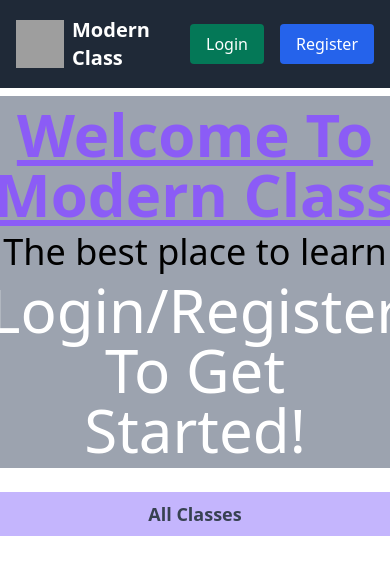
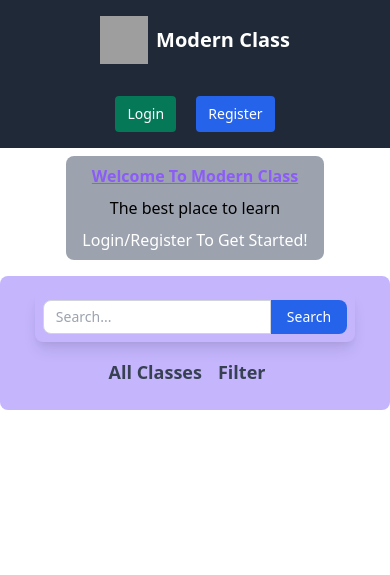
Before and after one commit to yamanISyaman/Modern-Class, a Django app: page / in a window 390 px wide; the page is wider, and only the part inside the window is pictured. Shown: the top 575 px of that part. Run offline with Django 3.2, Linux system fonts and the light colour scheme; grey boxes are pictures that could not be loaded.

Commit message:
fixed mobile view and built filter functionality

```diff
--- a/Mclass/static/Mclass/index.js
+++ b/Mclass/static/Mclass/index.js
@@ -5,8 +5,17 @@ document.addEventListener('DOMContentLoaded', function() {
 
 
 // a function for showing the classes
-function showClasses(filter, page) {
+function showClasses(filter, page=1) {
     const csrftoken = document.querySelector('#csrf').firstElementChild.value;
+    let ctg = '';
+    let tp = '';
+    let av = '';
+
+    if (filter === "filter") {
+        ctg = document.querySelector("#category").value;
+        tp = document.querySelector("#type").value;
+        av = document.querySelector("#availability").value;
+    } else {}
     fetch('', {
         method: 'POST',
         headers: {'X-CSRFToken': csrftoken},
@@ -14,6 +23,9 @@ function showClasses(filter, page) {
         body: JSON.stringify({
             filter: filter,
             page: page,
+            category: ctg,
+            type: tp,
+            availability: av,
         })
     })
     .then(response => response.json())
@@ -61,7 +73,7 @@ function showClasses(filter, page) {
 
         // add paginator buttons
         let pg = `
-            <div class="flex justify-center">
+            <div class="flex justify-center mt-2">
                 <ul class="flex items-center">`;
         if (result.has_previous) {
             pg += `<li>
@@ -88,3 +100,47 @@ function showClasses(filter, page) {
         document.querySelector('#classes-list').innerHTML += pg;
     })
 }
+
+
+// show the filter form
+function showFilter() {
+    if (document.querySelector('#filter-nav').innerHTML != '') {
+        document.querySelector('#filter-nav').innerHTML = '';
+    } else {
+        fetch('filter', {
+            method: 'POST'
+        })
+        .then(response => response.json())
+        .then(result => {
+            console.log(result);
+            html = `
+            <div class="flex flex-col items-center bg-gray-100 p-4">
+                <div class="flex flex-col md:flex-row space-y-4 md:space-y-0 md:space-x-4">
+                <select class="w-full md:w-40 border border-gray-300 rounded-md px-4 py-2" name="category" id="category">
+                <option value="" disabled selected>Category</option>
+            `;
+            result.options.forEach((o) => {
+                html += `
+                    <option value="${o}">${o}</option>
+                `;
+            })
+            html += `
+            </select>
+            <select class="w-full md:w-40 border border-gray-300 rounded-md px-4 py-2" name="type" id="type">
+                <option value="" disabled selected>Type</option>
+                <option value="private">Private</option>
+                <option value="public">Public</option>
+            </select>
+            <select class="w-full md:w-40 border border-gray-300 rounded-md px-4 py-2" name="availability" id="availability">
+                <option value="" disabled selected>Availability</option>
+                <option value="closed">Closed</option>
+                <option value="available">Available</option>
+            </select>
+            </div>
+            <button class="mt-4 bg-blue-500 text-white font-bold px-8 py-3 rounded-md" type="submit" onclick="showClasses('filter')">Filter</button>
+            </div>
+            `;
+            document.querySelector('#filter-nav').innerHTML = html;
+        })
+    }
+}
--- a/Mclass/templates/Mclass/index.html
+++ b/Mclass/templates/Mclass/index.html
@@ -12,30 +12,48 @@
 {% block body %}
     <div id="csrf">{% csrf_token %}</div>
     {% if not user.is_authenticated %}
-        <div class="mt-2 flex items-center justify-center h-full">
-            <div class="text-center">
-                <div class="bg-gray-400 px-4 py-2 rounded-lg">
-                    <h1 class="text-purple-500 text-6xl font-bold underline">Welcome To Modern Class</h1>
-                    <p class="mt-2 text-4xl">The best place to learn</p>
-                    <div class=" mt-2 text-6xl text-white ">Login/Register To Get Started!</div>
-                </div>
+    <div class="mt-2 mb-4 flex flex-wrap items-center justify-center h-full">
+        <div class="text-center sm:w-full md:w-full lg:w-1/2">
+            <div class="bg-gray-400 px-4 py-2 rounded-lg">
+                <h1 class="text-purple-500 font-bold underline sm:text-4xl md:text-5xl lg:text-6xl lg:w-full">Welcome To Modern Class</h1>
+                <p class="mt-2 sm:text-2xl md:text-3xl lg:text-4xl">The best place to learn</p>
+                <div class=" mt-2 text-white sm:text-4xl md:text-5xl lg:text-6xl">Login/Register To Get Started!</div>
             </div>
         </div>
-        <br>
-        <div class="text-center container mx-auto px-4 py-2 bg-purple-300">
-            <p class="text-lg font-semibold text-gray-700 hover:text-blue-600">All Classes</p>
-        </div>
-    {% else %}
-        <div class="container mx-auto px-4 bg-purple-300">
-            <nav class="flex items-center justify-between py-4">
-                <div class="flex items-center space-x-4">
-                    <a onclick="showClasses('all')" class="text-lg font-semibold text-gray-700 hover:text-blue-600">All Classes</a>
-                    <a class="text-lg font-semibold text-gray-700 hover:text-blue-600">My Classes</a>
-                    <a class="text-lg font-semibold text-gray-700 hover:text-blue-600">Filter</a>
+    </div>
+    {% endif %}
+        <div class="rounded-lg container mx-auto px-4 bg-purple-300">
+            <nav class="flex flex-col md:flex-row items-center md:justify-between py-4">
+                <div class="flex">
+                    <div class="flex rounded-lg shadow-lg p-2 w-full md:w-auto">
+                        <input
+                            id="search"
+                            type="text"
+                        class="flex-1 rounded-l-lg border border-gray-300 px-3 py-1.5 text-sm focus:outline-none focus:ring-2 focus:ring-blue-600"
+                            placeholder="Search..."
+                    />
+                        <button
+                    type="submit"
+                    class="flex-shrink-0 bg-blue-600 text-white rounded-r-lg px-4 py-1.5 text-sm hover:bg-blue-700" onclick="showClasses('search')"
+                    >
+                    Search
+                        </button>
+                    </div>
+                </div>
+                <div class="flex flex-wrap mt-4 md:mt-0">
+                    <a onclick="showClasses('all')" class="text-lg font-semibold text-gray-700 hover:text-blue-600 mr-4 mb-2">All Classes</a>
+                    {% if user.is_authenticated %}
+                        <a onclick="showClasses('my')" class="text-lg font-semibold text-gray-700 hover:text-blue-600 mr-4 mb-2">My Classes</a>
+                    {% endif %}
+                    <a onclick="showFilter()" class="text-lg font-semibold text-gray-700 hover:text-blue-600 mr-4 mb-2">Filter</a>
                 </div>
             </nav>
         </div>
-    {% endif %}
-    <div id="classes-list">
+
+
+
+        <div id="filter-nav">
+        </div>
+    <div id="classes-list" class="mb-20">
     </div>
 {% endblock %}
--- a/Mclass/templates/Mclass/layout.html
+++ b/Mclass/templates/Mclass/layout.html
@@ -16,25 +16,26 @@
     </head>
     <body>
         <!-- Nav bar -->
-        <nav class="flex items-center justify-between p-4 bg-gray-800">
-            <div class="flex items-center">
+        <nav class="flex flex-col md:flex-row items-center justify-between p-4 bg-gray-800">
+            <div class="flex items-center mb-4 md:mb-0">
                 <!-- Adding the Logo -->
                 <img src="https://img.freepik.com/free-vector/bird-colorful-gradient-design-vector_343694-2506.jpg" alt="Logo" class="w-12 h-12 mr-2">
                 <span class="text-white text-xl font-bold">Modern Class</span>
             </div>
-            <div class="flex space-x-4">
+            <!-- Wrapping the navigation links in a div -->
+            <div class="space-x-4 mt-4 md:mt-0">
                 <!-- if the user not signed-in -->
                 {% if not user.is_authenticated %}
-                    <a href="{% url 'login' %}"><button class="bg-green-700 hover:bg-green-600 text-white px-4 py-2 rounded">Login</button></a>
-                    <a href="{% url 'register' %}"><button class="bg-blue-600 hover:bg-blue-500 text-white px-4 py-2 rounded" >Register</button></a>
+                    <a href="{% url 'login' %}"><button class="bg-green-700 hover:bg-green-600 text-white px-3 py-2 text-sm rounded">Login</button></a>
+                    <a href="{% url 'register' %}"><button class="bg-blue-600 hover:bg-blue-500 text-white px-3 py-2 text-sm rounded" >Register</button></a>
                 <!-- if user is signed in -->
                 {% else %}
-                    <a href="{% url 'index' %}"><button class="bg-blue-600 hover:bg-blue-500 text-white px-4 py-2 rounded" >All Classes</button></a>
+                    <a href="{% url 'index' %}"><button class="bg-blue-600 hover:bg-blue-500 text-white px-3 py-2 text-sm rounded" >All Classes</button></a>
                     <!-- if user is a teacher show additional button -->
                     {% if user.is_teacher %}
-                        <a href="{% url 'create' %}"><button class="bg-blue-600 hover:bg-blue-500 text-white px-4 py-2 rounded" >Create Class</button></a>
+                        <a href="{% url 'create' %}"><button class="bg-blue-600 hover:bg-blue-500 text-white px-3 py-2 text-sm rounded" >Create Class</button></a>
                     {% endif %}
-                    <a href="{% url 'logout' %}"><button class="bg-gray-700 hover:bg-gray-600 text-white px-4 py-2 rounded">Logout</button></a>
+                    <a href="{% url 'logout' %}"><button class="bg-gray-700 hover:bg-gray-600 text-white px-3 py-2 text-sm rounded">Logout</button></a>
 
                 {% endif %}
                 <!-- block to add custom buttons in children pages -->
--- a/Mclass/urls.py
+++ b/Mclass/urls.py
@@ -6,6 +6,6 @@ urlpatterns = [
     path('login', views.login_view, name="login"),
     path('register', views.register_view, name="register"),
     path('logout', views.logout_view, name="logout"),
-    path('myclasses', views.myclasses_view, name="myclasses"),
     path('create', views.create_view, name="create"),
+    path('filter', views.show_filter, name="filter"),
 ]
--- a/Mclass/utils.py
+++ b/Mclass/utils.py
@@ -10,3 +10,7 @@ def image_is_valid(image_url):
     if r.headers["content-type"] in image_formats:
         return True
     return False
+
+
+def get_options():
+    return ["Chemistry", "Biology", "Physics", "Computer Science", "Art", "History", "Literature", "Languages", "Music", "Geography", "Other"]
--- a/Mclass/views.py
+++ b/Mclass/views.py
@@ -1,5 +1,5 @@
 import json
-from .utils import image_is_valid
+from .utils import *
 from django.contrib.auth import authenticate, login, logout
 from django.db import IntegrityError
 from django.http import HttpResponse, HttpResponseRedirect
@@ -91,21 +91,48 @@ def index(request):
 
         if filter == "all":
             classes = Classroom.objects.all()
-        else:
-            if request.user.teacher:
+
+        # the student their enrolled classes and the teacher thier own classes
+        elif filter == "my":
+            if request.user.is_teacher:
                 classes = request.user.tclass.all()
             else:
                 classes = request.user.sclass.all()
 
+        # show classes as the filter was set
+        elif filter == "filter":
+            kargs = dict()
+            if data["category"] != '':
+
+                kargs["category"] = data["category"]
+            if data["type"] != '':
+                kargs["private"] = True if data["type"] == "private" else False
+            if data["availability"] != '':
+                kargs["closed"] = True if data["availability"] == "closed" else False
+
+            classes = Classroom.objects.filter(**kargs)
+
+        # show classes that contain the search keyword in their title or the details
+        elif filter == "search":
+            pass
+
+        else:
+            error_404()
+
+        # make a list of dictionaries of classes
         classes_list = [c.serialize() for c in classes]
+
+        # sort depending on ids
         sorted_classes = sorted(classes_list, key=lambda _: _['id'], reverse=True)
 
+        # make a paginator
         pg = Paginator(sorted_classes, 10)
         try:
             p = pg.page(page)
         except EmptyPage:
             error_404(request)
 
+        #return a json response
         return JsonResponse({
             "has_next": p.has_next(),
             "has_previous": p.has_previous(),
@@ -145,17 +172,21 @@ def create_view(request):
         classroom.save()
         return HttpResponseRedirect(reverse("index"))
 
-    options = ["Chemistry", "Biology", "Physics", "Computer Science", "Art", "History", "Literature", "Languages", "Music", "Geography", "Other"]
-
     return render(request, "Mclass/create.html", {
-        "options": options
+        "options": get_options()
     })
 
-
-# show the user joined classes
-def myclasses_view(request):
-    pass
 
 
 def error_404(request):
     return render(request, "Mclass/404.html")
+
+
+# sending the available options to the filter on the frontend
+@csrf_exempt
+def show_filter(request):
+    if request.method == "POST":
+        return JsonResponse({
+            "options": get_options()
+        }, status=201)
+    error_404(request)
```
